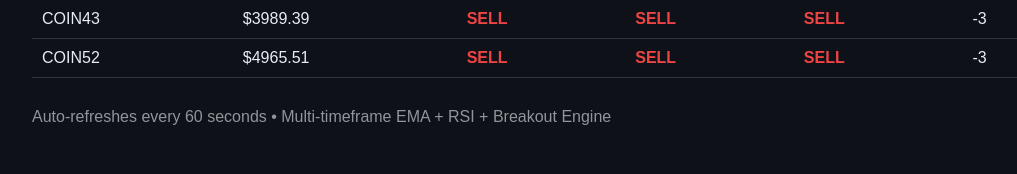
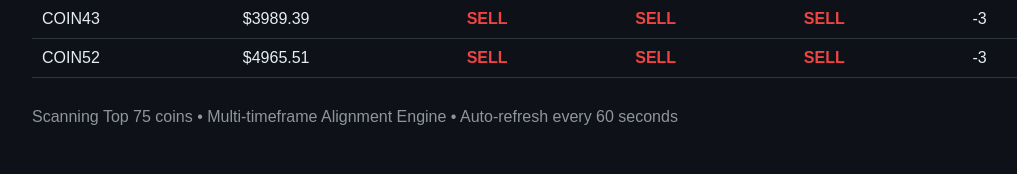
Before and after one commit to hillcolton1976/structured-alpha-engine, a Flask app: page / in a window 1280 px wide. Shown: the part 3619-3793 px from the top of the page, without its empty margins (16-1033 px from the left). Run offline with Flask 3, Linux system fonts and the light colour scheme.

Commit message:
Update index.html

```diff
--- a/templates/index.html
+++ b/templates/index.html
@@ -10,22 +10,28 @@
             color: #e6edf3;
             padding: 40px;
         }
+
         h1 { margin-bottom: 5px; }
+
         .section { margin-top: 40px; }
+
         table {
             width: 100%;
             border-collapse: collapse;
             margin-top: 15px;
         }
+
         th {
             background: #161b22;
             padding: 10px;
             text-align: left;
         }
+
         td {
             padding: 10px;
             border-bottom: 1px solid #30363d;
         }
+
         tr:hover { background: #1f2937; }
 
         .BUY { color: #22c55e; font-weight: bold; }
@@ -95,7 +101,7 @@
 </div>
 
 <div class="footer">
-Auto-refreshes every 60 seconds • Multi-timeframe EMA + RSI + Breakout Engine
+Scanning Top 75 coins • Multi-timeframe Alignment Engine • Auto-refresh every 60 seconds
 </div>
 
 </body>
```
